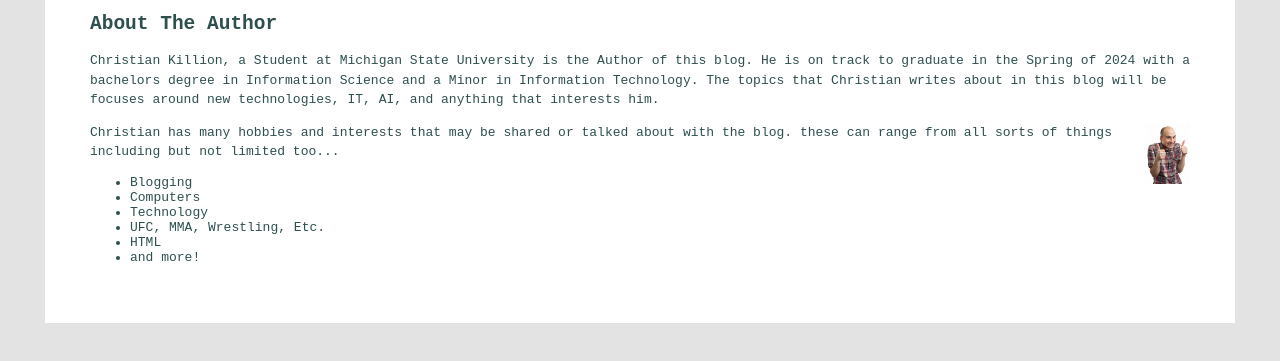
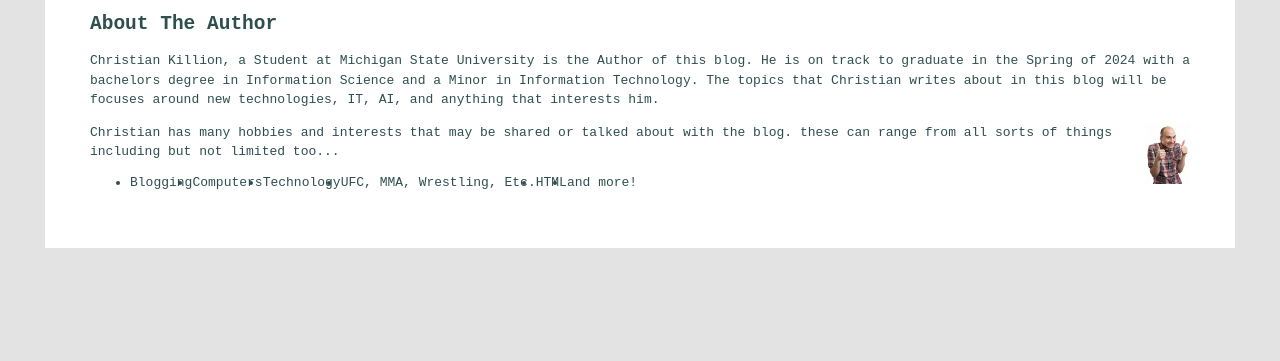
Before and after one commit to cakillion/mi349_blog, a plain HTML site: page about.html in a window 1280 px wide. Shown: the part 189-550 px from the top of the page. Drawn offline with Linux system fonts and the light colour scheme.

Commit message:
tets flex

```diff
--- a/about.html
+++ b/about.html
@@ -19,10 +19,10 @@
 
     <section>
         <h2>About The Author</h2>
-        <p>Christian Killion, a Student at Michigan State University is the Author of this blog. He is on track to graduate in the Spring of 2024 with a bachelors degree in Information Science and a Minor in Information Technology. The topics that Christian writes about in this blog will be focuses around new technologies, IT, AI, and anything that interests him.</p>
+        <p class="flex">Christian Killion, a Student at Michigan State University is the Author of this blog. He is on track to graduate in the Spring of 2024 with a bachelors degree in Information Science and a Minor in Information Technology. The topics that Christian writes about in this blog will be focuses around new technologies, IT, AI, and anything that interests him.</p>
         <p><img class="pic" alt="stockpic" src="images/authorpic.png"/></p>
         <p>Christian has many hobbies and interests that may be shared or talked about with the blog. these can range from all sorts of things including but not limited too...</p>
-        <ul>
+        <ul class="flex">
             <li>Blogging</li>
             <li>Computers</li>
             <li>Technology</li>
--- a/style.css
+++ b/style.css
@@ -54,7 +54,6 @@ a[href$=".html"] {
     float: right;
 }
 
-.table {
+.flex {
     display: flex;
-
 }
```
